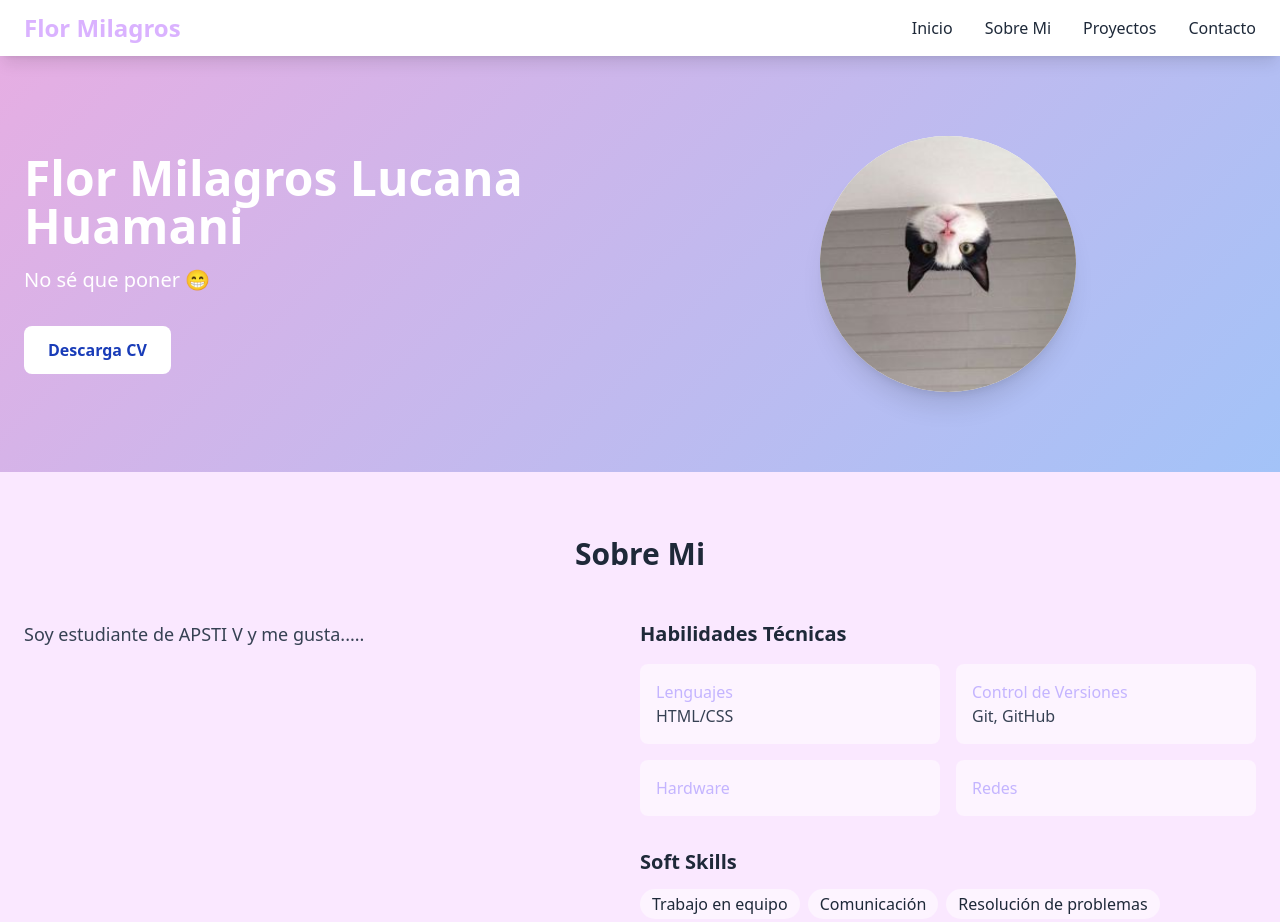
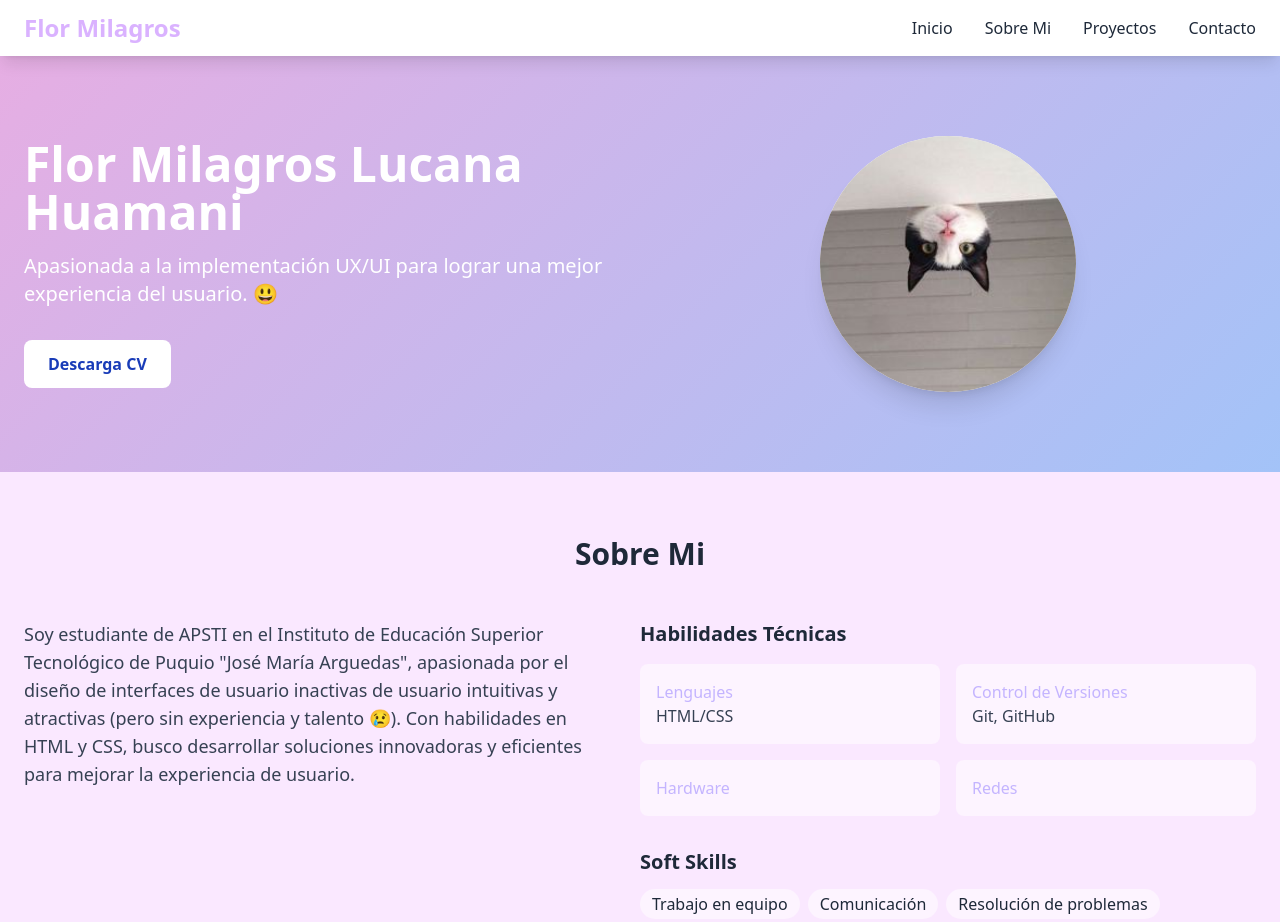
Before and after one commit to Florhuamani/Mi_portafolio, a plain HTML site: page index.html in a window 1280 px wide. Shown: the top 922 px of the page. Drawn offline with nearby package versions, Linux system fonts and the light colour scheme.

Commit message:
Sigo corrigiendo

```diff
--- a/index.html
+++ b/index.html
@@ -42,7 +42,7 @@
             <section class="container mx-auto px-6 flex flex-col md:flex-row items-center">
                 <section class="md:w-1/2 mb-10 md:mb-0">
                     <h2 class="text-4xl md:text-5xl font-bold mb-4">Flor Milagros Lucana Huamani</h2>
-                    <p class="text-xl mb-8">No sé que poner 😁</p>
+                    <p class="text-xl mb-8">Apasionada a la implementación UX/UI para lograr una mejor experiencia del usuario. 😃</p>
                     <button class="bg-white text-blue-800 px-6 py-3 rounded-lg font-semibold hover:bg-gray-100 transition duration-300">
                         Descarga CV
                     </button>
@@ -61,7 +61,7 @@
                 <section class="flex flex-col md:flex-row">
                     <section class="md:w-1/2 mb-8 md:mb-0 md:pr-8">
                         <p class="text-lg text-gray-700 mb-6">
-                            Soy estudiante de APSTI V y me gusta.....
+                            Soy estudiante de APSTI en el Instituto de Educación Superior Tecnológico de Puquio "José María Arguedas", apasionada por el diseño de interfaces de usuario inactivas de usuario intuitivas y atractivas (pero sin experiencia y talento 😢). Con habilidades en HTML y CSS, busco desarrollar soluciones innovadoras y eficientes para mejorar la experiencia de usuario.
                         </p>
                     </section>
 
@@ -164,7 +164,7 @@
                                 <label for="email" class="block text-gray-700 mb-2">Email:</label>
                                 <input type="email" id="email" class="w-full px-4 py-2 border rounded-lg focus:outline-none focus:ring-2 focus:ring-fuchsia-300">
                             </fieldset>
-                            <button type="submit" class="bg-white text-blue-800 px-6 py-3 rounded-lg font-semibold hover:bg-gray-100 transition duration-300">
+                            <button type="submit" class="bg-fuchsia-300 text-blue-800 px-6 py-3 rounded-lg font-semibold hover:bg-gray-100 transition duration-300">
                                 Enviar
                             </button>
                         </form>
```
Also changed, not shown: assets/4d28bdfe-7f9b-4f3a-b366-2a9ed8cc9ebc.jfif (added), assets/pexels-photo-1446375.jpeg (added).
